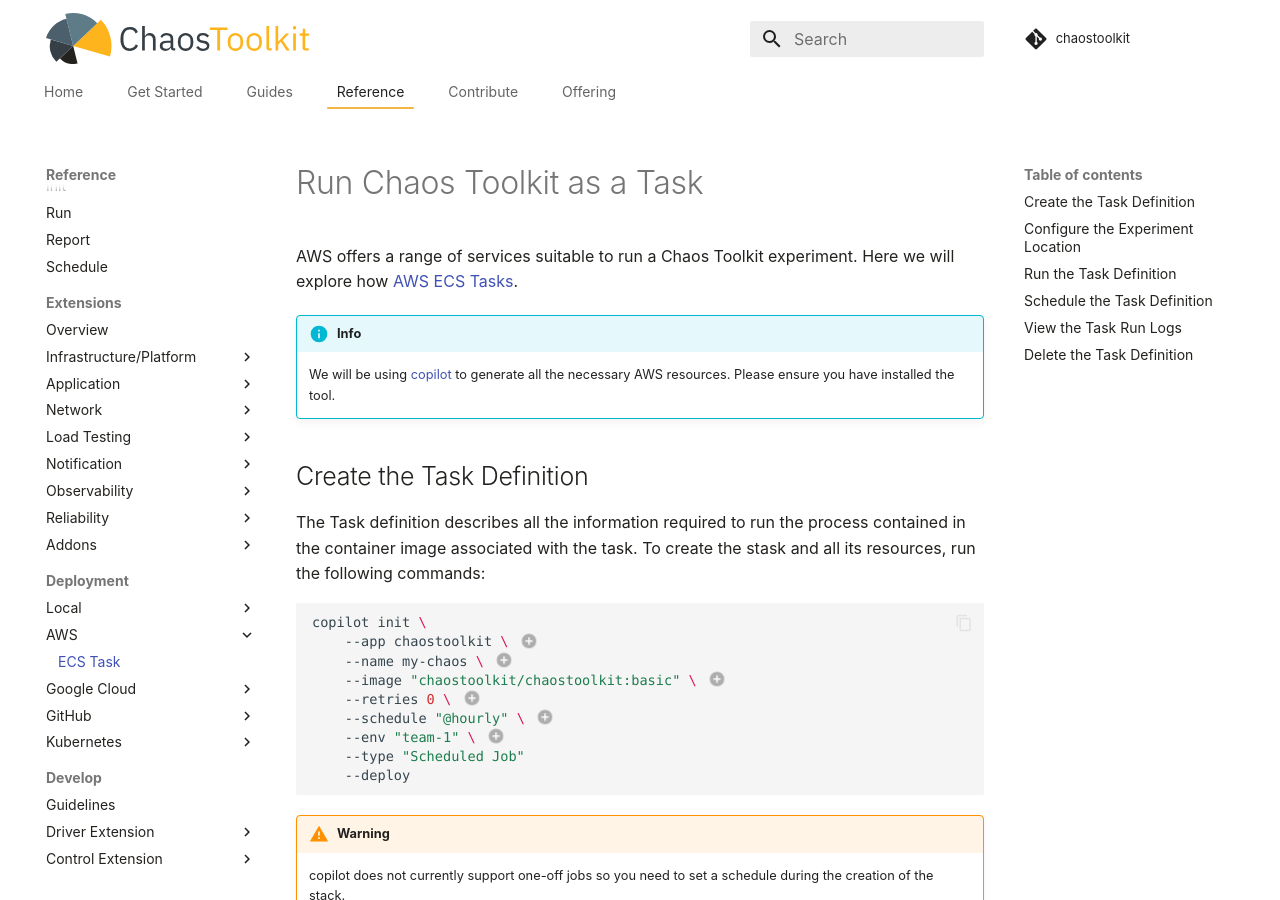
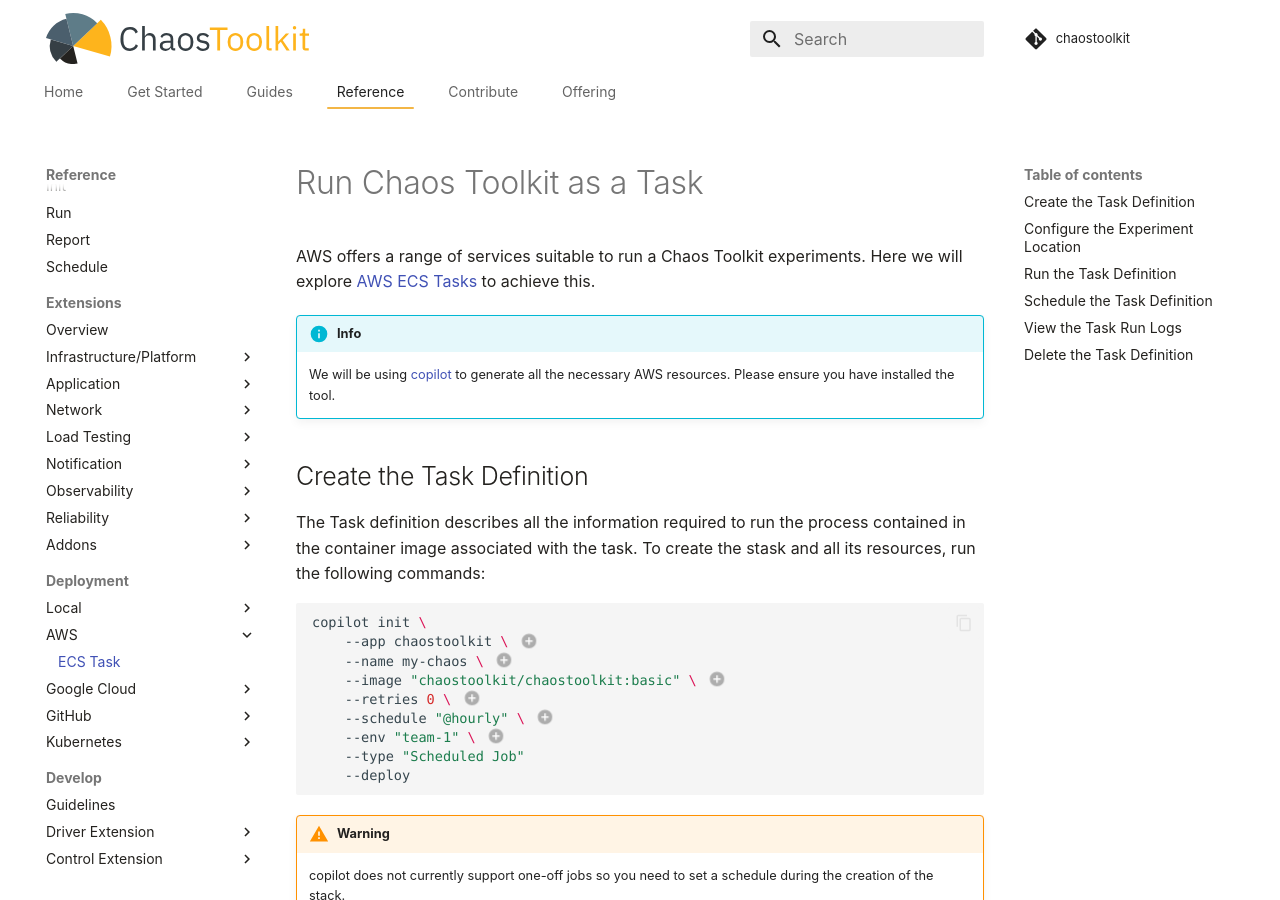
Before and after one commit to chaostoolkit/chaostoolkit-documentation, an MkDocs documentation site: the page built from sources/deployment/aws/task.md, in a window 1280 px wide and 900 px high. Built offline with MkDocs 1.6.1 and Material for MkDocs 9.7.7, drawn with Linux system fonts in a browser that asks for light colours; comment, search, counter and statistics services are not loaded.

Commit message:
grammar
Signed-off-by: Sylvain Hellegouarch <sh@defuze.org>

```diff
--- a/sources/deployment/aws/task.md
+++ b/sources/deployment/aws/task.md
@@ -1,7 +1,7 @@
 # Run Chaos Toolkit as a Task
 
-AWS offers a range of services suitable to run a Chaos Toolkit experiment.
-Here we will explore how [AWS ECS Tasks][ecstask].
+AWS offers a range of services suitable to run a Chaos Toolkit experiments.
+Here we will explore [AWS ECS Tasks][ecstask] to achieve this.
 
 [ecstask]: https://docs.aws.amazon.com/AmazonECS/latest/developerguide/task_definitions.html
 
```
